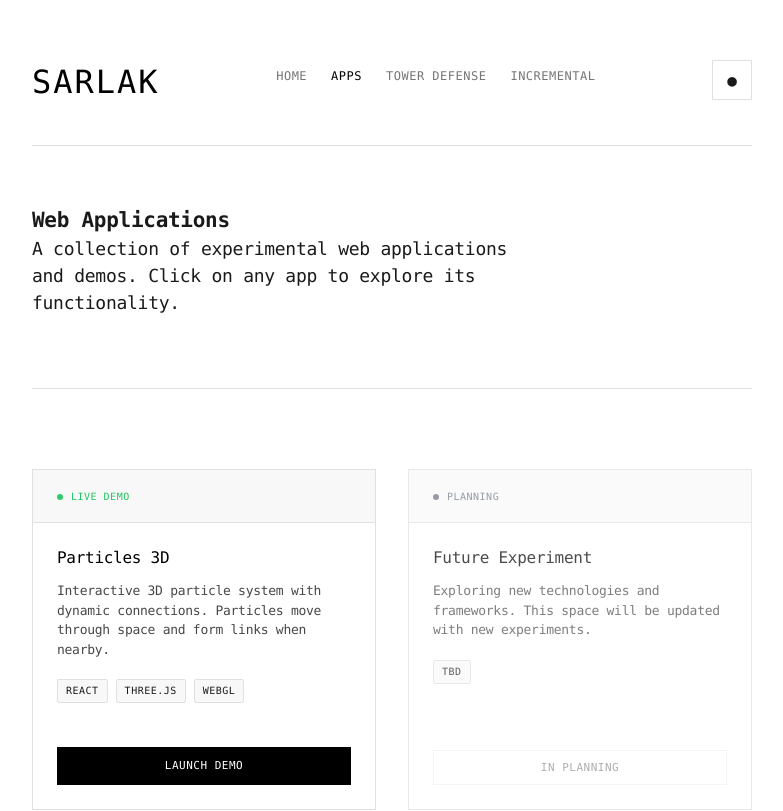
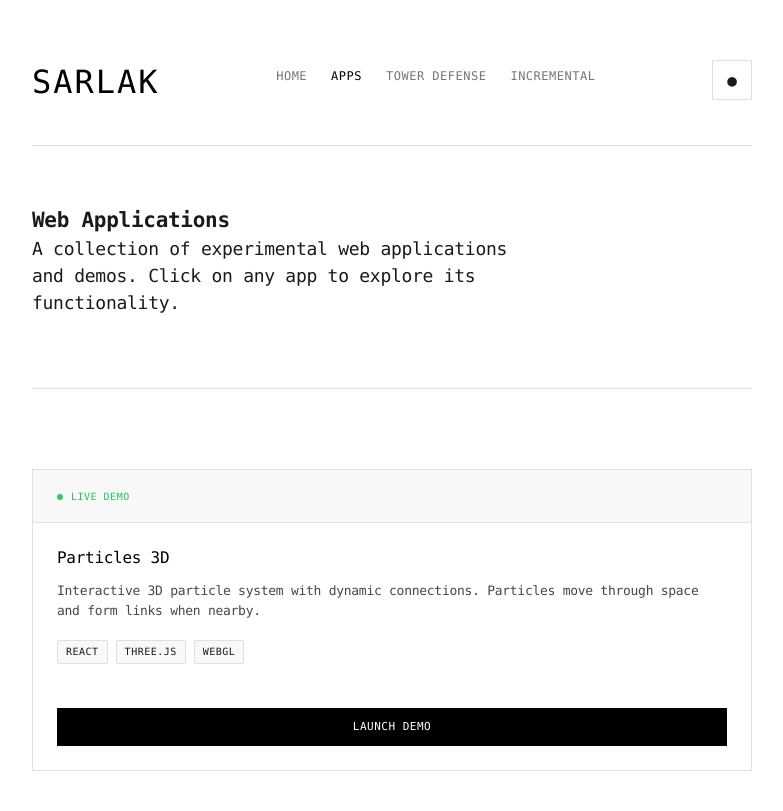
Before and after one commit to shahhinsarlak/sarlakweb, a Next.js app: page /apps in a window 1280 px wide. Shown: the top 811 px of the page, without its empty margins (248-1031 px from the left). Built offline with nearby package versions, Linux system fonts and the light colour scheme.

Commit message:
content(01-01): remove Future Experiment placeholder card from /apps

```diff
--- a/app/apps/page.js
+++ b/app/apps/page.js
@@ -69,30 +69,6 @@ export default function Apps() {
               </div>
             </div>
 
-            <div className="app-card coming-soon">
-              <div className="app-header">
-                <div className="app-status planning">
-                  <span className="status-indicator"></span>
-                  Planning
-                </div>
-              </div>
-              <div className="app-info">
-                <h3 className="app-title">Future Experiment</h3>
-                <p className="app-description">
-                  Exploring new technologies and frameworks.
-                  This space will be updated with new experiments.
-                </p>
-                <div className="app-tech">
-                  <span className="tech-tag">TBD</span>
-                </div>
-              </div>
-              <div className="app-actions">
-                <button className="app-button disabled">
-                  In Planning
-                </button>
-              </div>
-            </div>
-
           </div>
         </section>
 
```
